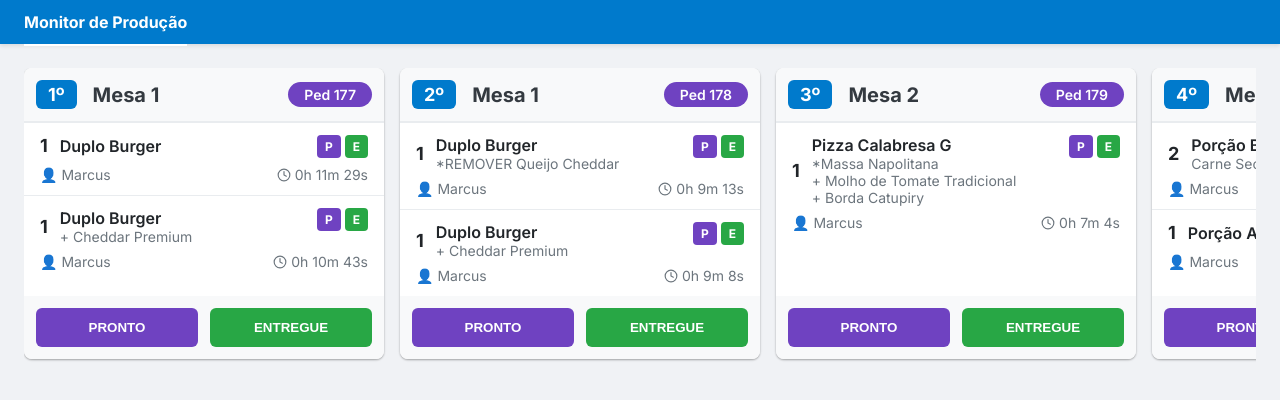
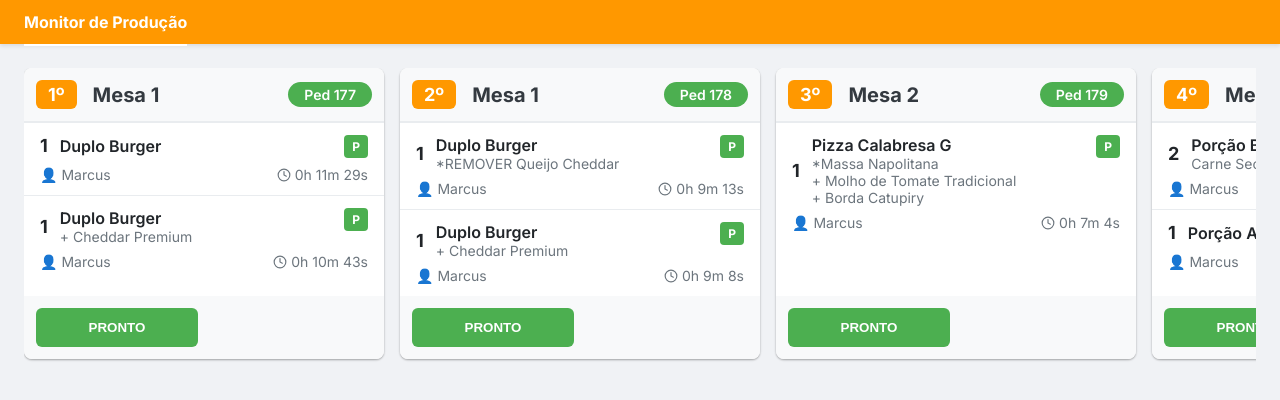
Before and after one commit to VanessaBaldin1/fastOrder-cozinha, a Next.js app: page /kitchen in a window 1280 px wide. Shown: the top 400 px of the page. Built offline with nearby package versions, Linux system fonts and the light colour scheme.

Commit message:
Inclui cores das paleta na pagina de cozinha
exclusão do botão entregue e adicionar mas 3 mesas no layout

```diff
--- a/app/components/OrderCard.tsx
+++ b/app/components/OrderCard.tsx
@@ -1,7 +1,7 @@
-import React from 'react';
-import { OrderType } from '../data/mockOrders';
-import OrderItem from './OrderItem';
-import styles from './OrderCard.module.css';
+import React from "react";
+import { OrderType } from "../data/mockOrders";
+import OrderItem from "./OrderItem";
+import styles from "./OrderCard.module.css";
 
 interface OrderCardProps {
   order: OrderType;
@@ -21,13 +21,11 @@ const OrderCard: React.FC<OrderCardProps> = ({ order }) => {
           </span>
           <span className={styles.tableName}>{order.table}</span>
         </div>
-        <span className={styles.orderNumber}>
-          Ped {order.orderNumber}
-        </span>
+        <span className={styles.orderNumber}>Ped {order.orderNumber}</span>
       </div>
 
       <div className={styles.itemsList}>
-        {order.items.map(item => (
+        {order.items.map((item) => (
           <OrderItem key={item.id} item={item} />
         ))}
       </div>
@@ -36,9 +34,6 @@ const OrderCard: React.FC<OrderCardProps> = ({ order }) => {
         <button className={`${styles.button} ${styles.buttonPronto}`}>
           PRONTO
         </button>
-        <button className={`${styles.button} ${styles.buttonEntregue}`}>
-          ENTREGUE
-        </button>
       </div>
     </div>
   );
--- a/app/data/mockOrders.ts
+++ b/app/data/mockOrders.ts
@@ -5,7 +5,7 @@ export interface OrderItemType {
   details: string[];
   chef: string;
   startTime: string; // Usaremos string para simplificar
-  statusTags: ('P' | 'E')[];
+  statusTags: "P"[];
 }
 
 export interface OrderType {
@@ -30,7 +30,7 @@ export const mockOrders: OrderType[] = [
         details: [],
         chef: "Marcus",
         startTime: "0h 11m 29s",
-        statusTags: ['P', 'E'],
+        statusTags: ["P"],
       },
       {
         id: 102,
@@ -39,7 +39,7 @@ export const mockOrders: OrderType[] = [
         details: ["+ Cheddar Premium"],
         chef: "Marcus",
         startTime: "0h 10m 43s",
-        statusTags: ['P', 'E'],
+        statusTags: ["P"],
       },
     ],
   },
@@ -56,7 +56,7 @@ export const mockOrders: OrderType[] = [
         details: ["*REMOVER Queijo Cheddar"],
         chef: "Marcus",
         startTime: "0h 9m 13s",
-        statusTags: ['P', 'E'],
+        statusTags: ["P"],
       },
       {
         id: 202,
@@ -65,7 +65,7 @@ export const mockOrders: OrderType[] = [
         details: ["+ Cheddar Premium"],
         chef: "Marcus",
         startTime: "0h 9m 8s",
-        statusTags: ['P', 'E'],
+        statusTags: ["P"],
       },
     ],
   },
@@ -79,10 +79,14 @@ export const mockOrders: OrderType[] = [
         id: 301,
         quantity: 1,
         name: "Pizza Calabresa G",
-        details: ["*Massa Napolitana", "+ Molho de Tomate Tradicional", "+ Borda Catupiry"],
+        details: [
+          "*Massa Napolitana",
+          "+ Molho de Tomate Tradicional",
+          "+ Borda Catupiry",
+        ],
         chef: "Marcus",
         startTime: "0h 7m 4s",
-        statusTags: ['P', 'E'],
+        statusTags: ["P"],
       },
     ],
   },
@@ -99,7 +103,7 @@ export const mockOrders: OrderType[] = [
         details: ["Carne Seca com Cheddar"],
         chef: "Marcus",
         startTime: "0h 5m 15s",
-        statusTags: ['P', 'E'],
+        statusTags: ["P"],
       },
       {
         id: 402,
@@ -108,7 +112,59 @@ export const mockOrders: OrderType[] = [
         details: [],
         chef: "Marcus",
         startTime: "0h 5m 12s",
-        statusTags: ['P', 'E'],
+        statusTags: ["P"],
+      },
+    ],
+  },
+  {
+    id: 5,
+    position: 5,
+    table: "Mesa 5",
+    orderNumber: 180,
+    items: [
+      {
+        id: 401,
+        quantity: 2,
+        name: "Porção Batata",
+        details: ["Carne Seca com Cheddar"],
+        chef: "Marcus",
+        startTime: "0h 5m 15s",
+        statusTags: ["P"],
+      },
+      {
+        id: 402,
+        quantity: 1,
+        name: "Porção Anéis de Cebola",
+        details: [],
+        chef: "Marcus",
+        startTime: "0h 5m 12s",
+        statusTags: ["P"],
+      },
+    ],
+  },
+  {
+    id: 6,
+    position: 6,
+    table: "Mesa 6",
+    orderNumber: 180,
+    items: [
+      {
+        id: 401,
+        quantity: 2,
+        name: "Porção Batata",
+        details: ["Carne Seca com Cheddar"],
+        chef: "Marcus",
+        startTime: "0h 5m 15s",
+        statusTags: ["P"],
+      },
+      {
+        id: 402,
+        quantity: 1,
+        name: "Porção Anéis de Cebola",
+        details: [],
+        chef: "Marcus",
+        startTime: "0h 5m 12s",
+        statusTags: ["P"],
       },
     ],
   },
--- a/app/globals.css
+++ b/app/globals.css
@@ -1,7 +1,7 @@
 :root {
-  --brand-blue: #007ACC;
-  --brand-purple: #6f42c1;
-  --brand-green: #28a745;
+  --brand-blue: #ff9800;
+  --brand-purple: #4caf50;
+  --brand-green: #ffd633;
   --light-gray: #f8f9fa;
   --medium-gray: #e9ecef;
   --dark-gray: #6c757d;
```
